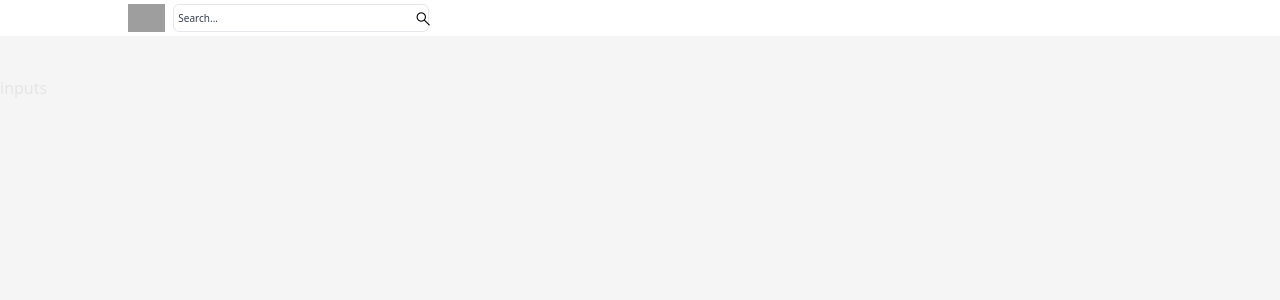
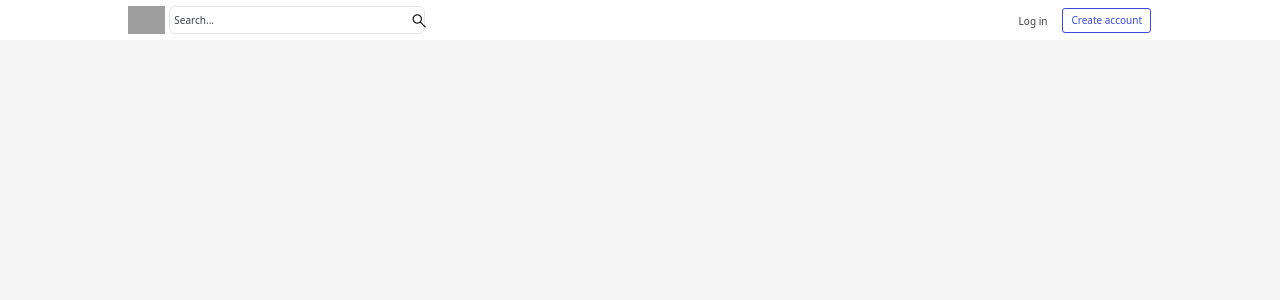
Before and after one commit to Paoox/retoIndividual-React, a React (Vite) app in the folder retoInd-React/: page /login in a window 1280 px wide. Shown: the top 300 px of the page. Built offline with nearby package versions, Linux system fonts and the light colour scheme; grey boxes are pictures that could not be loaded.

Commit message:
add buttons navbar

```diff
--- a/retoInd-React/src/Pages/Login.tsx
+++ b/retoInd-React/src/Pages/Login.tsx
@@ -1,7 +1,8 @@
 export default function Login() {
   return (
     <main className="bg-[#F5F5F5] min-h-screen flex flex-col text-neutral-200 gap-10">
-      <nav className="bg-[#FFFFFF] flex w-auto h-auto px-32 gap-2 p-1">
+      <nav className="bg-[#FFFFFF] flex items-center w-auto h-auto px-32 gap-2 p-[6px] place-content-between">
+        <div className="flex gap-1">
           <img
             className="h-7"
             src="https://dev-to-uploads.s3.amazonaws.com/uploads/logos/resized_logo_UQww2soKuUsjaOGNB38o.png"
@@ -17,8 +18,26 @@ export default function Login() {
               search
             </span>
           </div>
+        </div>
+        <div className="text-black flex">
+          <div>
+            <a
+              href=""
+              className="m-2 text-[#404040] text-[10px] hover:bg-slate-100 p-[6px] rounded-[3px]  hover:text-[#3b49df] text hover:underline "
+            >
+              Log in
+            </a>
+          </div>
+          <div className=" border-[1px] border-[#3b49df] rounded-[3px] m-[1px] flex justify-center hover:bg-[#3b49df] ">
+            <a
+              href=""
+              className="m-1 text-[10px] text-[#3b49df] px-1 hover:text-white hover:underline"
+            >
+              Create account
+            </a>
+          </div>
+        </div>
       </nav>
-      <section>inputs</section>
     </main>
   );
 }
```
Lines whose indentation alone changed are shown as unchanged.
